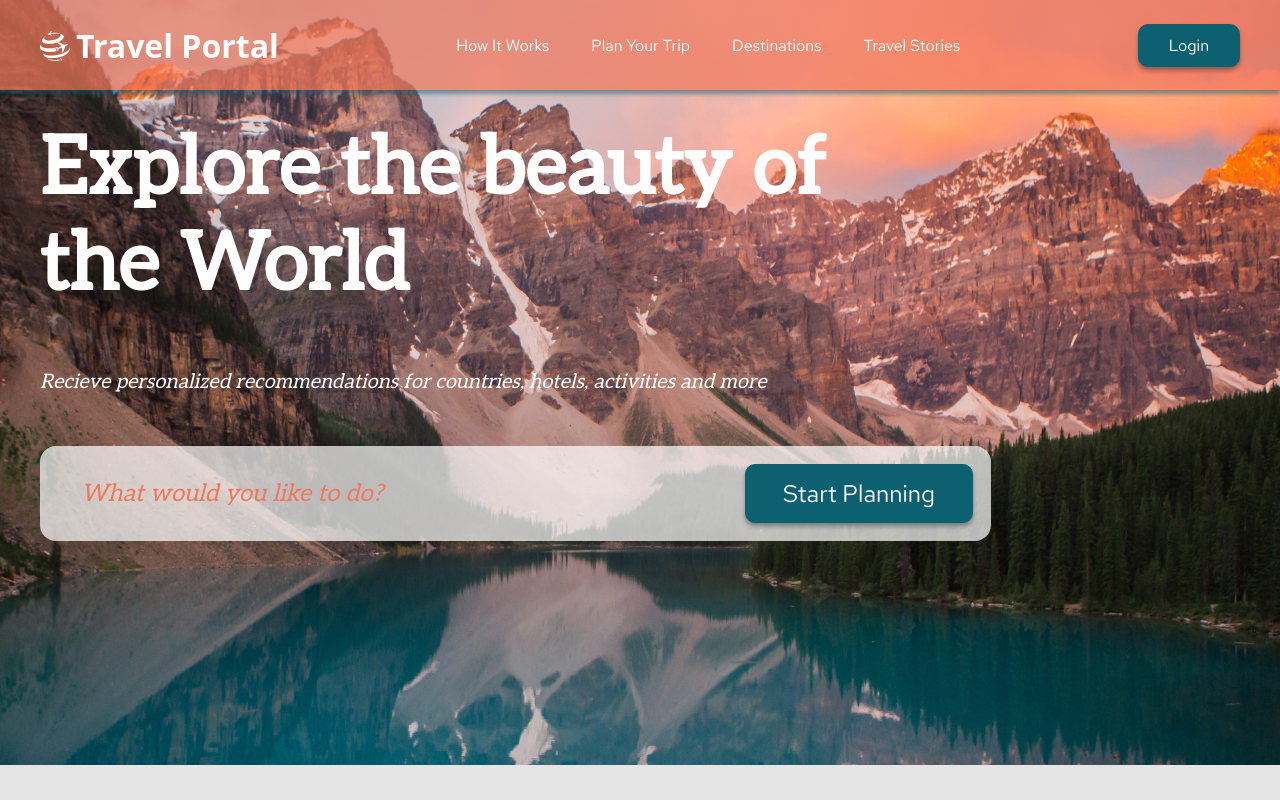
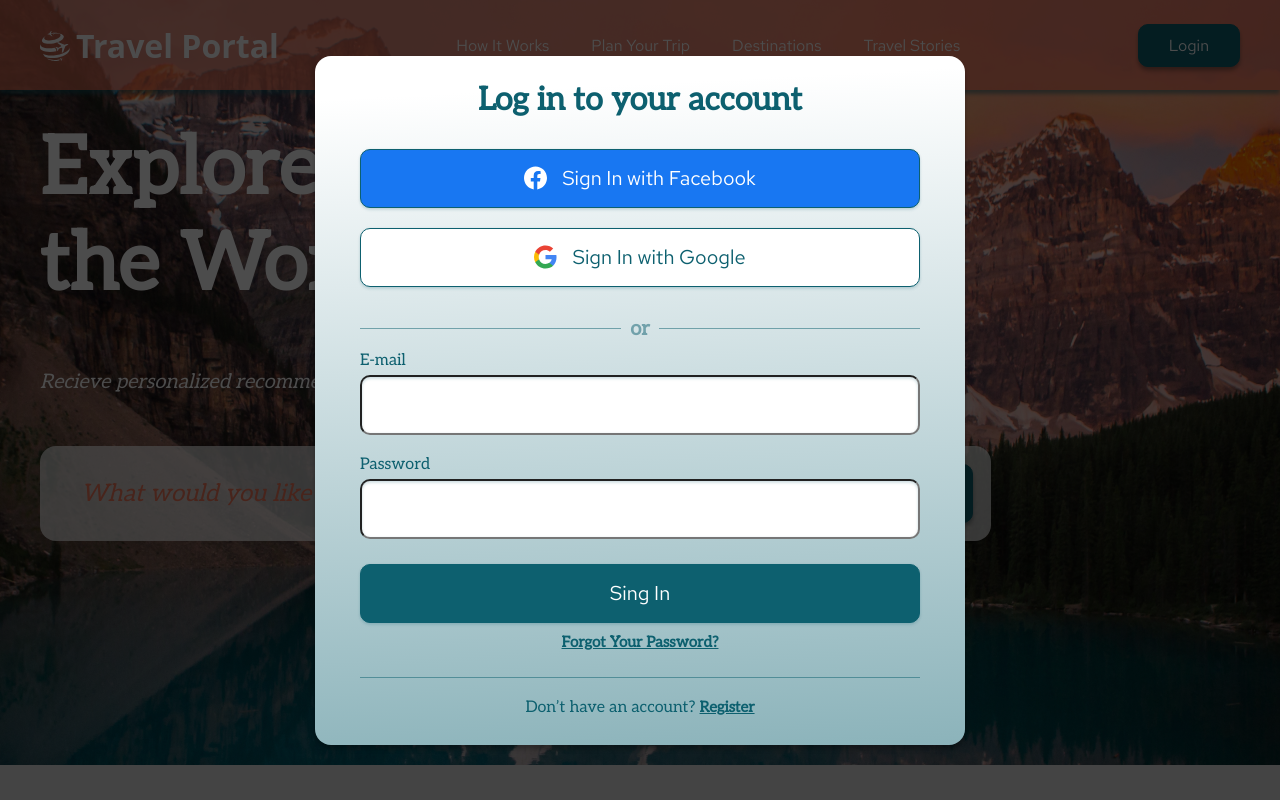
Before and after one commit to jerubrin/momentum, a plain HTML site: page index.html in a window 1280 px wide. Both pictures are taken after a click on the button "Login". Shown: the top 800 px of the page. Drawn offline with Linux system fonts and the light colour scheme; a web font is replaced by a local one.

Commit message:
feat: add pop-up

```diff
--- a/index.html
+++ b/index.html
@@ -6,8 +6,10 @@
         <meta charset="utf-8">
         <script src="js/menu.js"></script>
         <script src="js/slider.js"></script>
+        <script src="js/popup.js"></script>
 
         <link rel="stylesheet" href="styles/slider.css">
+        <link rel="stylesheet" href="styles/popup.css">
         <link rel="stylesheet" href="styles/main.css">
         <link rel="stylesheet" href="styles/header_media.css">
         <link rel="stylesheet" href="styles/sec1_media.css">
@@ -42,7 +44,6 @@
         <meta name="theme-color" content="#ffffff">
     </head>
     <body>
-
         <div id="mobile-nav-block" class="drop-content-left drop-content">
             <div id="mobile-nav-menu">
                 <div id="close-icon-block">
@@ -104,7 +105,7 @@
                                 </li>
                             </ul>
                         </nav>
-                        <button class="little-button">Login</button>
+                        <button class="little-button" onclick="onLogin()">Login</button>
                         <div id="burger-menu-block" onclick="openmenu()" class="dropbtn">
                             <img alt="menu" src="img/burger.svg" class="dropbtn">
                         </div>
@@ -264,5 +265,48 @@
                 </footer>
             </div>
         </div>
+        <div id="login-pop-up" class="popup">
+            <div id="back-pop" onclick="onCloseLogin()"></div>
+            <div class="login-round">
+                <div class="login-box">
+                    <h2>Log in to your account</h2>
+                    <button class="button-facebook">
+                        <svg width="23" height="24" viewBox="0 0 23 24" fill="none" xmlns="http://www.w3.org/2000/svg">
+                            <path d="M23 12.0699C23 5.71857 17.8513 0.569852 11.5 0.569852C5.14872 0.569852 0 5.71857 0 12.0699C0 17.8098 4.20538 22.5674 9.70312 23.4301V15.3941H6.7832V12.0699H9.70312V9.53626C9.70312 6.65407 11.42 5.06204 14.0468 5.06204C15.305 5.06204 16.6211 5.28665 16.6211 5.28665V8.11673H15.171C13.7424 8.11673 13.2969 9.00319 13.2969 9.91264V12.0699H16.4863L15.9765 15.3941H13.2969V23.4301C18.7946 22.5674 23 17.8098 23 12.0699Z" fill="white"/>
+                        </svg>
+                        <span>Sign In with Facebook</span>
+                    </button>
+                    <button class="button-google">
+                        <svg width="23" height="24" viewBox="0 0 23 24" fill="none" xmlns="http://www.w3.org/2000/svg">
+                            <path fill-rule="evenodd" clip-rule="evenodd" d="M22.54 12.2614C22.54 11.4459 22.4668 10.6618 22.3309 9.90909H11.5V14.3575H17.6891C17.4225 15.795 16.6123 17.013 15.3943 17.8284V20.7139H19.1109C21.2855 18.7118 22.54 15.7636 22.54 12.2614Z" fill="#4285F4"/>
+                            <path fill-rule="evenodd" clip-rule="evenodd" d="M11.5 23.4998C14.605 23.4998 17.2081 22.4701 19.1109 20.7137L15.3943 17.8282C14.3645 18.5182 13.0472 18.926 11.5 18.926C8.50474 18.926 5.96951 16.903 5.06519 14.1848H1.22314V17.1644C3.11542 20.9228 7.00451 23.4998 11.5 23.4998Z" fill="#34A853"/>
+                            <path fill-rule="evenodd" clip-rule="evenodd" d="M5.06523 14.1851C4.83523 13.4951 4.70455 12.758 4.70455 12.0001C4.70455 11.2421 4.83523 10.5051 5.06523 9.81506V6.83552H1.22318C0.444318 8.38802 0 10.1444 0 12.0001C0 13.8557 0.444318 15.6121 1.22318 17.1646L5.06523 14.1851Z" fill="#FBBC05"/>
+                            <path fill-rule="evenodd" clip-rule="evenodd" d="M11.5 5.07386C13.1884 5.07386 14.7043 5.65409 15.8961 6.79364L19.1945 3.49523C17.2029 1.63955 14.5997 0.5 11.5 0.5C7.00451 0.5 3.11542 3.07705 1.22314 6.83545L5.06519 9.815C5.96951 7.09682 8.50474 5.07386 11.5 5.07386Z" fill="#EA4335"/>
+                        </svg>
+                        <span>Sign In with Google</span>
+                    </button>
+                    <div class="or-box">
+                        <div class="or-line"></div>
+                        <span>or</span>
+                        <div class="or-line"></div>
+                    </div>
+                    <div class="e-mail-box input-box">
+                        <p>E-mail</p>
+                        <input>
+                    </div>
+                    <div class="pass-box input-box">
+                        <p>Password</p>
+                        <input>
+                    </div>
+                    <button class="sing-button"><span>Sing In</span></button>
+                    <a href="#" class="link-forgot">Forgot Your Password?</a>
+                    <div class="or-line"></div>
+                    <p class="reg-bottom">
+                        <span class="reg-bottom-text">Don’t have an account?</span>
+                        <a class="reg-bottom-link" href="javascript:showSingUp()">Register</a>
+                    </p>
+                </div>
+            </div>
+        </div>
     </body>
 </html>
--- a/js/menu.js
+++ b/js/menu.js
@@ -6,7 +6,6 @@ function openmenu() {
 
 window.onclick = function(event) {
     if (!event.target.matches('.dropbtn')) {
-        console.log("isn't dropbtn")
         let dropdowns = document.getElementsByClassName("drop-content");
         let i;
         for (i = 0; i < dropdowns.length; i++) {
--- /dev/null
+++ b/js/popup.js
@@ -0,0 +1,37 @@
+function onLogin(){
+    document.getElementById("login-pop-up").classList.add("popup-show");
+}
+
+function onCloseLogin(){
+    document.getElementById("login-pop-up").classList.remove("popup-show");
+}
+
+function showSingUp(){
+    document.getElementsByClassName('login-box')[0].childNodes[1].textContent = "Create account";
+    document.getElementsByClassName('sing-button')[0].textContent = "Sing Up";
+    document.getElementsByClassName('reg-bottom-text')[0].textContent =
+        "Already have an account?";
+    document.getElementsByClassName('reg-bottom-link')[0].textContent =
+        "Log in";
+    document.getElementsByClassName('reg-bottom-link')[0].href="javascript:showLogin()";
+
+    document.getElementsByClassName('button-facebook')[0].style.display = "none";
+    document.getElementsByClassName('button-google')[0].style.display = "none";
+    document.getElementsByClassName('or-box')[0].style.display = "none";
+    document.getElementsByClassName('link-forgot')[0].style.display = "none";
+}
+
+function showLogin(){
+    document.getElementsByClassName('login-box')[0].childNodes[1].textContent = "Log in to your account";
+    document.getElementsByClassName('sing-button')[0].textContent = "Sing In";
+    document.getElementsByClassName('reg-bottom-text')[0].textContent =
+        "Don’t have an account?";
+    document.getElementsByClassName('reg-bottom-link')[0].textContent =
+        "Register";
+    document.getElementsByClassName('reg-bottom-link')[0].href="javascript:showSingUp()";
+
+    document.getElementsByClassName('button-facebook')[0].style.display = "flex";
+    document.getElementsByClassName('button-google')[0].style.display = "flex";
+    document.getElementsByClassName('or-box')[0].style.display = "flex";
+    document.getElementsByClassName('link-forgot')[0].style.display = "flex";
+}
--- /dev/null
+++ b/styles/popup.css
@@ -0,0 +1,150 @@
+#back-pop{
+    position: fixed;
+    width: 100%;
+    height: 100%;
+    left: 0;
+    top: 0;
+}
+
+.popup {
+    position: fixed;
+    left: 0;
+    top: 0;
+    display: none;
+    width: 100%;
+    height: 100%;
+    background: rgba(0,0,0,0.7);
+    z-index: 20;
+}
+
+.popup-show{
+    display: flex;
+}
+
+.login-round {
+    position: relative;
+    display: flex;
+    flex-direction: column;
+    margin: auto;
+    width: 650px;
+    height: auto;
+    max-height: 700px;
+    transition: height 2s;
+    background: linear-gradient(177.09deg, #FFFFFF 6.15%, #0D606F 202.69%);
+    box-shadow: 0px 4px 4px rgba(0, 0, 0, 0.25);
+    border-radius: 16px;
+}
+
+.login-box {
+    display: flex;
+    flex-direction: column;
+    margin: 25px 45px 23px;
+}
+
+.login-box h2 {
+    margin-bottom: 30px;
+    font-family: 'Aleo';
+    font-style: normal;
+    font-weight: 700;
+    font-size: 32px;
+    color: #0D606F;
+}
+
+.login-box button {
+    display: flex;
+    width: auto;
+    font-family: 'Red Hat Text';
+    font-style: normal;
+    font-weight: 400;
+    font-size: 20px;
+    align-content: center;
+    justify-content: center;
+    box-shadow: 0px 0px 3px rgba(13, 96, 111, 0.08), 0px 2px 3px rgba(13, 96, 111, 0.16);
+    border-radius: 10px;
+}
+
+.login-box button span {
+    align-self: center;
+}
+
+.login-box button svg{
+    align-self: center;
+    margin-right: 15px;
+}
+
+.button-facebook {
+    background-color: #1877F2;
+}
+
+.button-google {
+    margin-top: 20px;
+    background-color: #ffffff;
+    color: #0D606F;
+}
+
+.or-box {
+    margin: 30px 0 10px;
+    display: flex;
+    flex-direction: row;
+    justify-content: center;
+    align-content: center;
+}
+
+.or-line {
+    height: 0;
+    width: 100%;
+    align-self: center;
+    border-top: 1px solid rgba(13, 96, 111, 0.5);
+}
+
+.or-box span{
+    margin: 0 9px;
+    font-family: 'Aleo';
+    font-style: normal;
+    font-weight: 700;
+    font-size: 20px;
+    color: rgba(13, 96, 111, 0.5);
+}
+
+.input-box {
+    display: flex;
+    flex-direction: column;
+}
+
+.login-box p{
+    margin-bottom: 5px;
+    font-family: 'Aleo';
+    font-style: normal;
+    font-weight: 400;
+    font-size: 16px;
+    color: #0D606F;
+}
+
+.login-box input{
+    height: 54px;
+    box-shadow: inset 0px 0px 3px rgba(13, 96, 111, 0.08), inset 0px 2px 3px rgba(13, 96, 111, 0.16);
+    border-radius: 10px;
+}
+
+.pass-box {
+    margin: 20px 0 25px;
+}
+
+.login-box a{
+    margin: 10px 0 26px;
+    font-family: 'Aleo';
+    font-style: normal;
+    font-weight: 700;
+    font-size: 15px;
+    color: #0D606F;
+    align-self: center;
+}
+
+.reg-bottom {
+    margin-top: 20px;
+    align-self: center;
+}
+
+.none-class {
+    display: none;
+}
```
